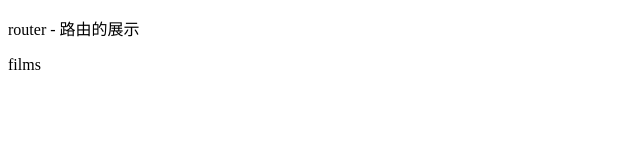
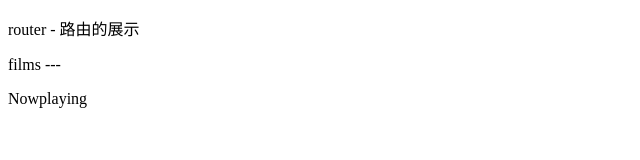
Before and after one commit to wendy-web/react_first, a React (Create React App) app: page /Films/nowplaying#/Films/nowplaying in a window 1280 px wide. Shown: the top 160 px of the page, without its empty margins (0-640 px from the left). Built offline with nearby package versions, Linux system fonts and the light colour scheme.

Commit message:
feat:router嵌套路由

```diff
--- a/src/04-router/router/indexRouter.js
+++ b/src/04-router/router/indexRouter.js
@@ -16,8 +16,8 @@ export default class indexRouter extends Component {
                 <Route path='/center' component={Center}></Route>
 
                 {/* 重定向的默认的路由 - 模糊匹配 */}
-                {/* exact关键字是精确匹配 */}
-                <Redirect from='/' to='center' exact></Redirect>
+                {/* exact 关键字是精确匹配 */}
+                <Redirect from='/' to='/films' exact></Redirect>
 
                 {/* 404 not found */}
                 <Route component={NotFound}></Route>
--- a/src/04-router/views/films.js
+++ b/src/04-router/views/films.js
@@ -1,17 +1,18 @@
-/*
- * @Author: wendy 463710868@qq.com
- * @Date: 2022-11-22 12:56:06
- * @LastEditors: wendy 463710868@qq.com
- * @LastEditTime: 2022-11-22 12:56:09
- * @FilePath: /react_first_wendy/src/04-router/views/films.js
- * @Description: 这是默认设置,请设置`customMade`, 打开koroFileHeader查看配置 进行设置: https://github.com/OBKoro1/koro1FileHeader/wiki/%E9%85%8D%E7%BD%AE
- */
-import React, { Component } from 'react'
+import React, { Component } from 'react';
+import { Route, Redirect } from 'react-router-dom';
+import Comingsoon from './films/Comingsoon';
+import Nowplaying from './films/Nowplaying';
 
 export default class films extends Component {
   render() {
     return (
-      <div>films</div>
+      <div>
+        <p>films --- </p>
+        <Route path='/films/comingsoon' component={Comingsoon}></Route>
+        <Route path='/films/nowplaying' component={Nowplaying}></Route>
+        <Redirect from='/films' to='/Films/nowplaying' exact></Redirect>
+      </div>
+
     )
   }
 }
--- /dev/null
+++ b/src/04-router/views/films/Comingsoon.js
@@ -0,0 +1,17 @@
+/*
+ * @Author: wendy 463710868@qq.com
+ * @Date: 2022-11-22 13:18:29
+ * @LastEditors: wendy 463710868@qq.com
+ * @LastEditTime: 2022-11-22 13:18:32
+ * @FilePath: /react_first_wendy/src/04-router/views/films/Comingsoon.js
+ * @Description: 这是默认设置,请设置`customMade`, 打开koroFileHeader查看配置 进行设置: https://github.com/OBKoro1/koro1FileHeader/wiki/%E9%85%8D%E7%BD%AE
+ */
+import React, { Component } from 'react'
+
+export default class Comingsoon extends Component {
+  render() {
+    return (
+      <div>Comingsoon</div>
+    )
+  }
+}
--- /dev/null
+++ b/src/04-router/views/films/Nowplaying.js
@@ -0,0 +1,9 @@
+import React, { Component } from 'react'
+
+export default class Nowplaying extends Component {
+  render() {
+    return (
+      <div>Nowplaying</div>
+    )
+  }
+}
```
